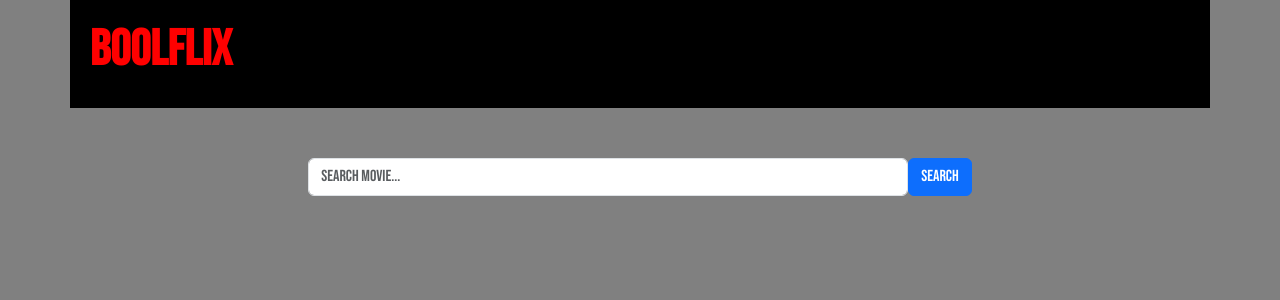
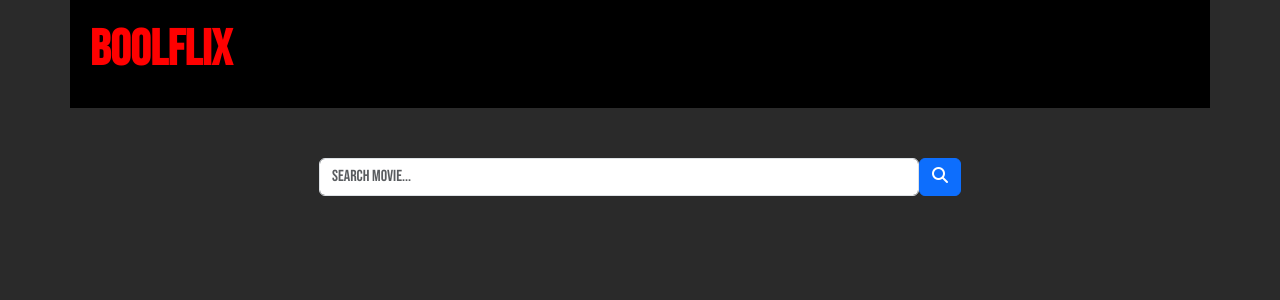
Before and after one commit to GiadaTonioni/vite-boolflix, a Vue app: page / in a window 1280 px wide. Shown: the top 300 px of the page. Built offline with nearby package versions, Linux system fonts and the light colour scheme.

Commit message:
modifiche style

```diff
--- a/src/components/AppMovieCard.vue
+++ b/src/components/AppMovieCard.vue
@@ -37,6 +37,7 @@ export default {
     width: 342px;
     margin-bottom: 25px;
     background-color: lightgray;
+    border: 2px solid black;
 }
 
 .poster {
--- a/src/components/AppSearchBar.vue
+++ b/src/components/AppSearchBar.vue
@@ -19,7 +19,7 @@ export default {
             <div class="col-12">
                 <div class="ricerca d-flex justify-content-center">
                     <input type="text" v-model="store.searchMovie" class="form-control barra" placeholder="Search Movie..." @keyup.enter="$emit('search')">
-                    <button class="btn btn-primary" @click="$emit('search')">Search</button>
+                    <button class="btn btn-primary" @click="$emit('search')"><i class="fa-solid fa-magnifying-glass"></i></button>
                 </div>
             </div>
         </div>
--- a/src/styles/generals.scss
+++ b/src/styles/generals.scss
@@ -1,5 +1,5 @@
 @import '/node_modules/bootstrap/scss/bootstrap.scss';
-@import "@fortawesome/fontawesome-free/scss/fontawesome.scss";
+@import '/node_modules/@fortawesome/fontawesome-free/css/all.min.css';
 @import url('https://fonts.googleapis.com/css2?family=Bebas+Neue&display=swap');
 
 * {
@@ -9,6 +9,6 @@
 }
 
 body {
-    background-color: grey;
+    background-color: rgb(42, 42, 42);
     font-family: 'Bebas Neue', sans-serif;
 }
```
